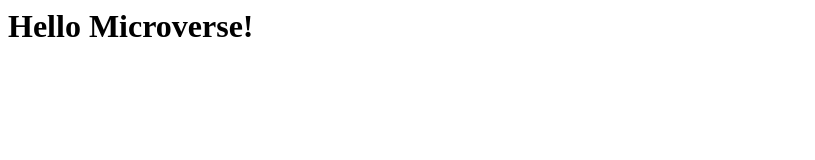
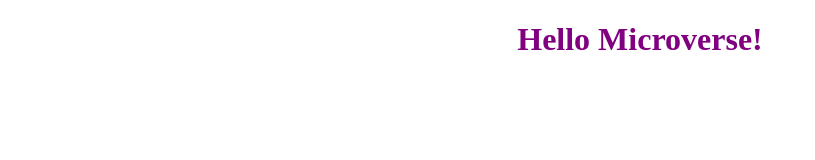
Before and after one commit to TayyabKM/Hello-Microverse-, a plain HTML site: page index.html in a window 1280 px wide. Shown: the whole page, without its empty margins (0-815 px from the left). Drawn offline with Linux system fonts and the light colour scheme.

Commit message:
Update index.html

```diff
--- a/index.html
+++ b/index.html
@@ -1,8 +1,9 @@
-
+<!DOCTYPE html>
 <html>
 <body>
 
-<h1 style="background-color: ;">Hello Microverse!</h1>
+  <link rel="stylesheet" href="style.css">
+<h1 >Hello Microverse!</h1>
 
 
 </body>
```
